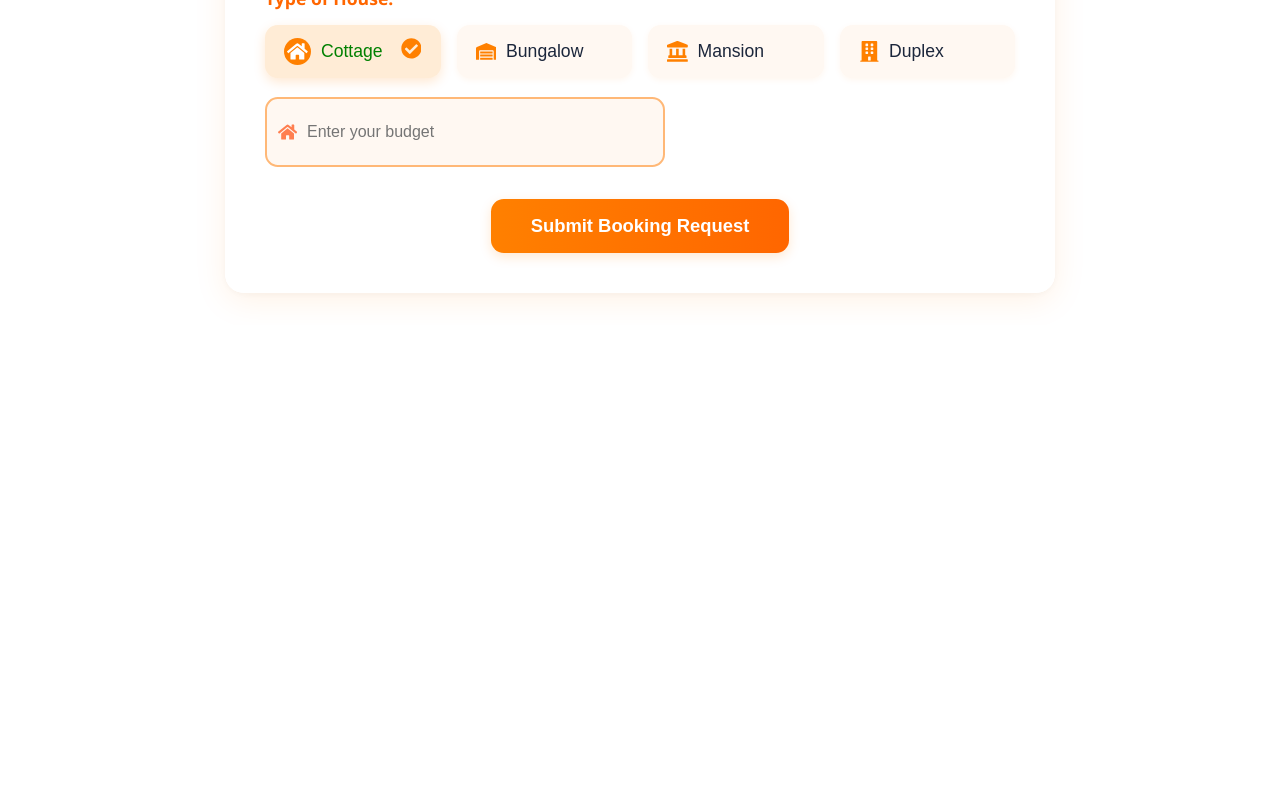
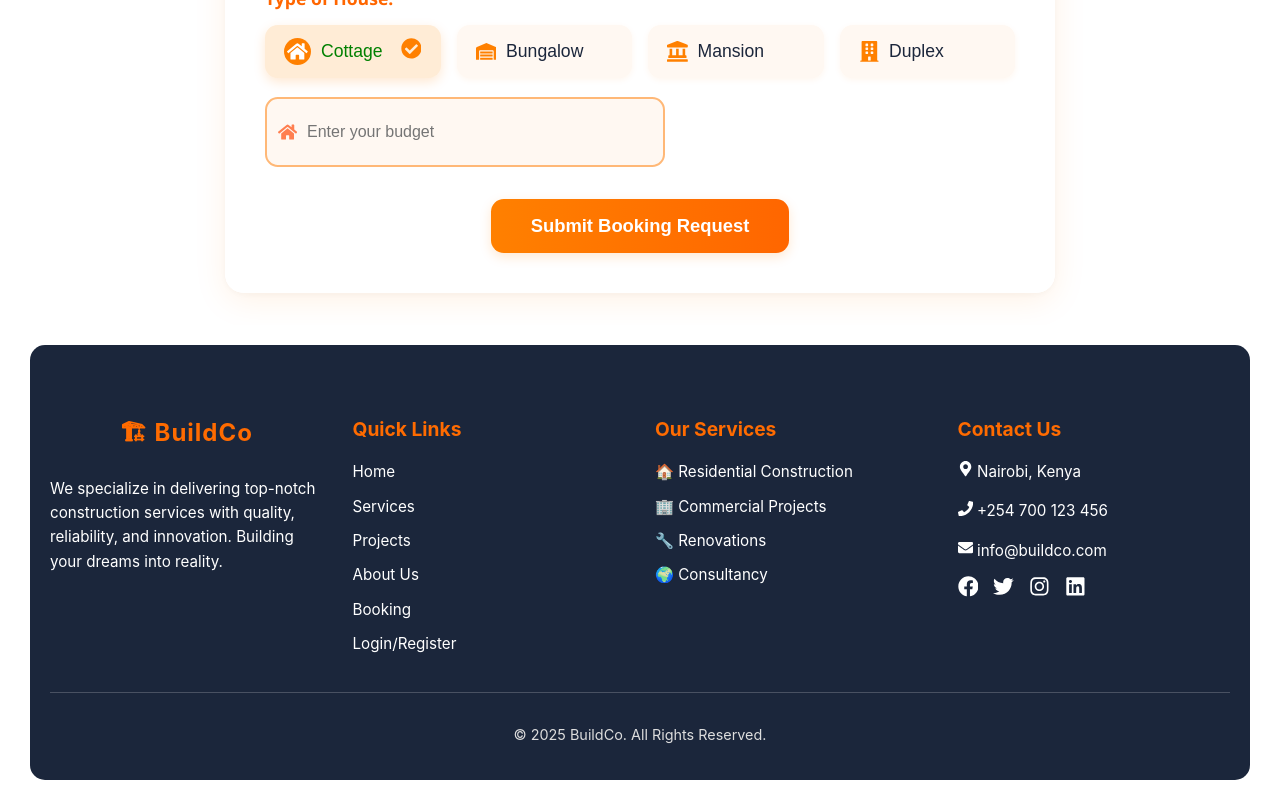
Before and after one commit to codeby-david/buiding-agency-website, a React (Vite) app: page /booking in a window 1280 px wide. Shown: the part 1293-2093 px from the top of the page. Before the commit the page ends 1638 px from the top, so only its background shows below. Built offline with nearby package versions, Linux system fonts and the light colour scheme.

Commit message:
Added footer

```diff
--- a/src/pages/Booking.jsx
+++ b/src/pages/Booking.jsx
@@ -18,6 +18,7 @@ import {
 } from "react-icons/fa";
 import Navbar from "../components/Navbar";
 import "./Booking.css";
+import Footer from "../components/Footer";
 
 export default function BookingForm() {
   const [form, setForm] = useState({
@@ -143,6 +144,7 @@ export default function BookingForm() {
   };
 
   return (
+    <>
       <div className="booking-page">
         {/* Video background */}
         <video
@@ -470,5 +472,7 @@ export default function BookingForm() {
           </div>
         </main>
       </div>
+      <Footer />
+    </>
   );
 }
```
Lines whose indentation alone changed are shown as unchanged.
